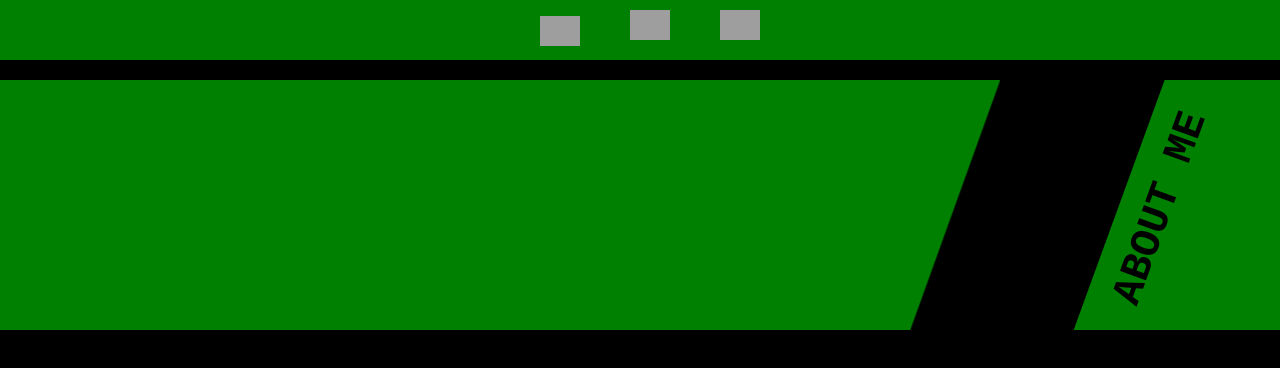
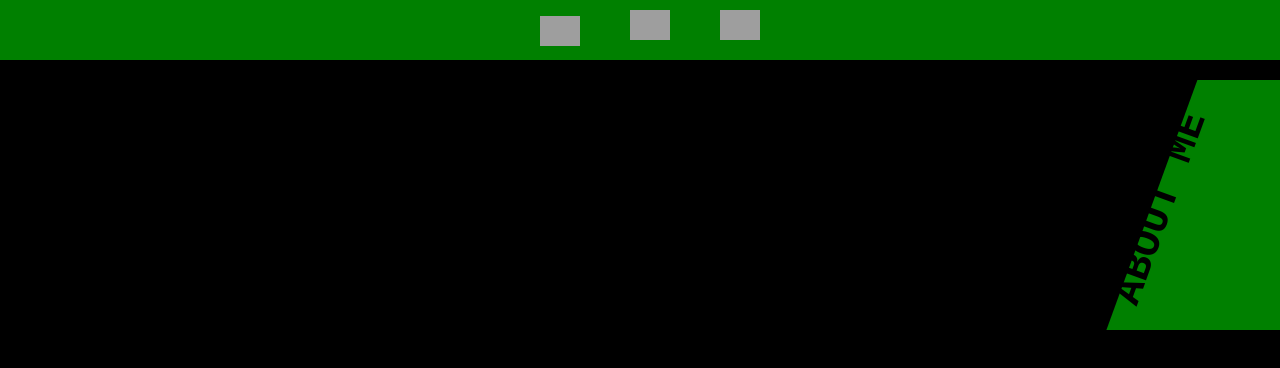
Before and after one commit to Amir-Rsh/Portfolio-attempt, a React (Vite) app: page /home in a window 1280 px wide. Shown: the top 368 px of the page. Built offline with nearby package versions, Linux system fonts and the light colour scheme; grey boxes are pictures that could not be loaded.

Commit message:
added new

```diff
--- a/src/components/HomePage.jsx
+++ b/src/components/HomePage.jsx
@@ -285,7 +285,7 @@ export default function HomePage() {
               position: "absolute",
               zIndex: -1,
               height: "400px",
-              opacity: 0.4,
+              opacity: 0.2,
               width: "100%",
             }}
           />
--- a/src/index.css
+++ b/src/index.css
@@ -61,7 +61,7 @@ nav {
 
 #projectsBlink {
   text-align: center;
-  animation: blink 1s infinite 2.5s !important;
+  animation: blink 1s infinite 4s !important;
   opacity: 0%;
 }
 #tipperPic {
@@ -509,7 +509,7 @@ nav {
     width: 200px;
     height: 400px;
     margin-left: 300px;
-    animation: slideLeft 1s forwards;
+    animation: slideLeft 1s forwards 1s;
   }
   .container1 {
     overflow: hidden;
@@ -530,7 +530,7 @@ nav {
   }
   .trapezoid1 {
     background-color: black;
-    animation: slideRight 1s forwards 1s;
+    animation: slideRight 2s forwards 2s;
     border-style: solid;
     border-color: green;
     margin-right: -50px;
@@ -572,13 +572,13 @@ nav {
     width: 600px;
     height: 2000px;
     margin-top: 120vw;
-    animation: slideRight2 1s forwards 3s;
+    animation: slideRight2 1s forwards 5s;
   }
 
   .trapezoid4 {
     background-color: green;
     z-index: 0;
-    animation: slideLeft2 1s forwards 4s;
+    animation: slideLeft2 2s forwards 6s;
     height: 398px;
     margin-left: 100%;
     background-color: black;
```
